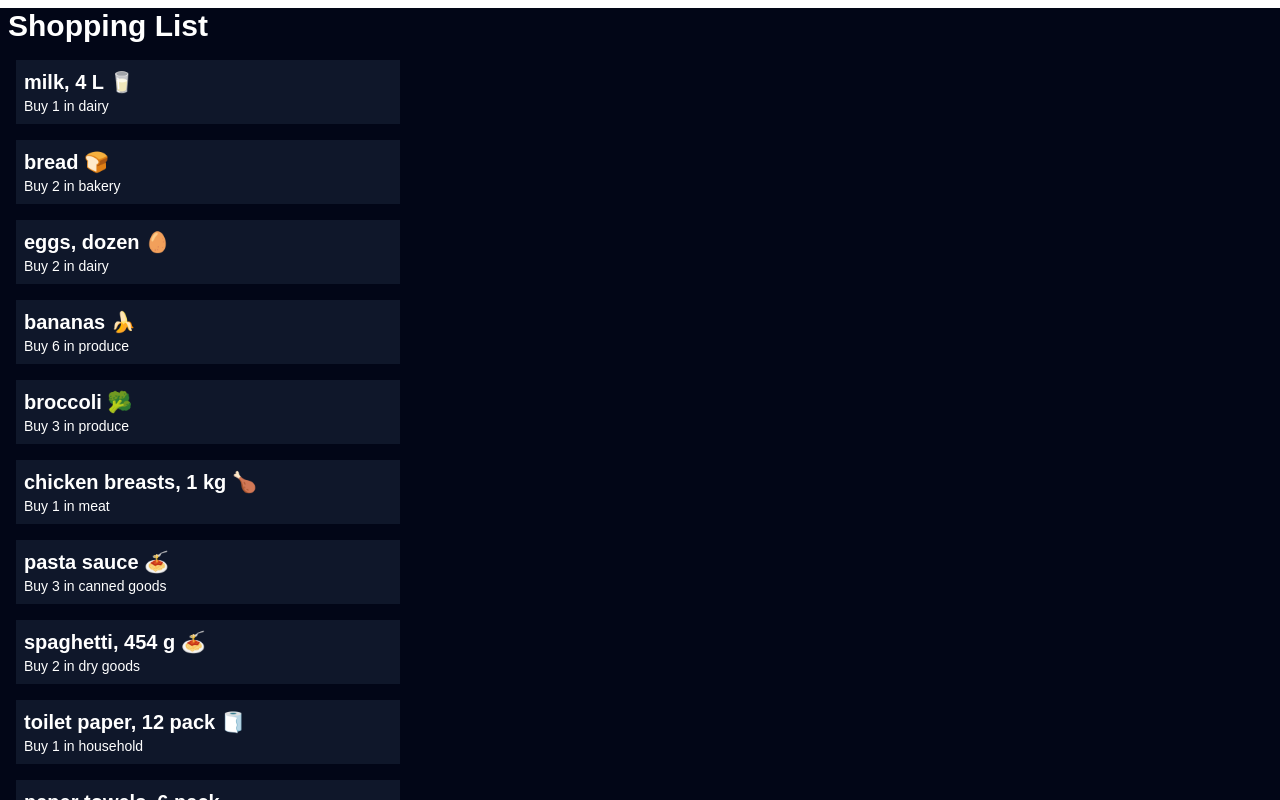
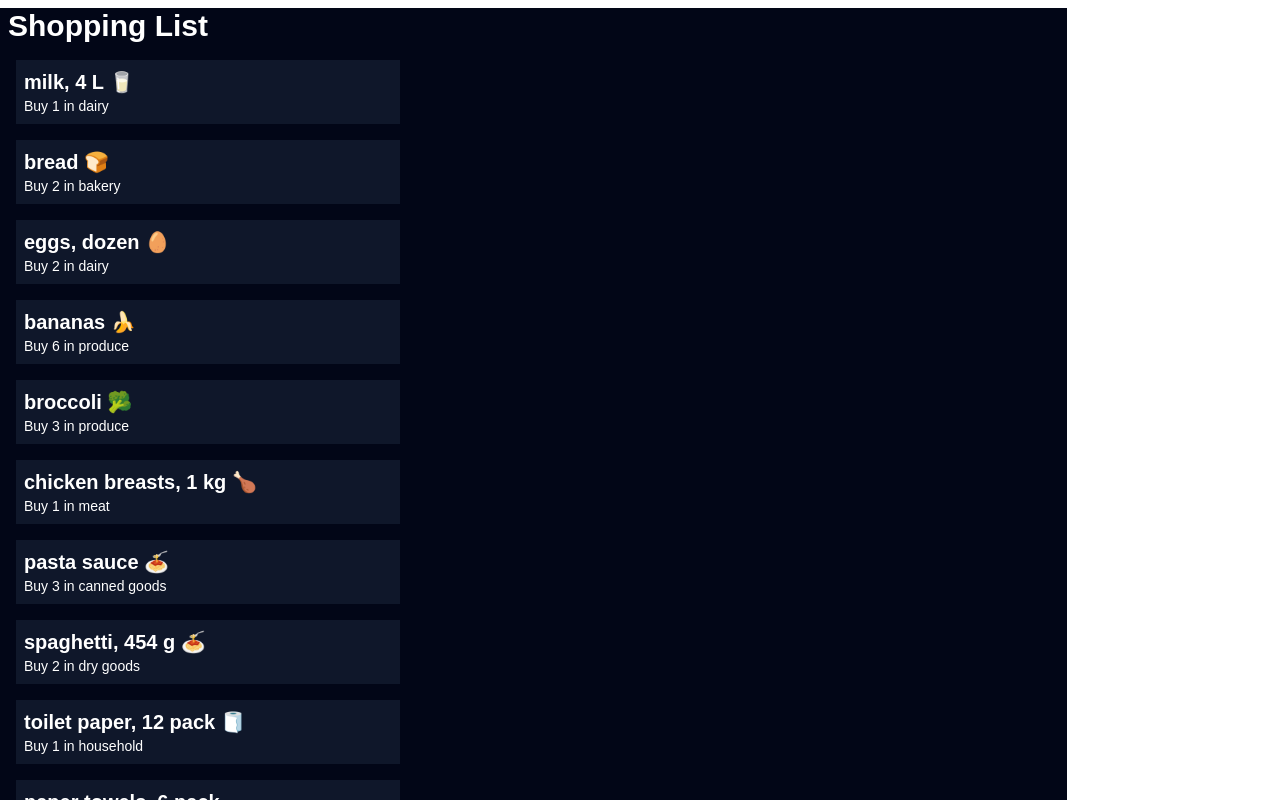
Before and after one commit to Florawang43/cprg306-assignments, a Next.js app: page /week-3 in a window 1280 px wide. Shown: the top 800 px of the page. Built offline with nearby package versions, Linux system fonts and the light colour scheme.

Commit message:
fix: fix

```diff
--- a/app/page.js
+++ b/app/page.js
@@ -18,7 +18,7 @@ export default function Home() {
     { weekname: "week-12 Assignment", weekLink: "/week-12" },
   ];
   return (
-    <main className="flex min-h-screen flex-col items-center justify-between p-24 bg-slate-950">
+    <main className="flex  min-h-screen flex-col items-center justify-between p-24 bg-slate-950">
       <div className="z-10 max-w-5xl w-full items-center justify-between text-sm text-white">
         <h1 className="text-4xl font-bold mb-5  text-white">
           CPRG 306: Web Development 2 - Assignments
--- a/app/week-3/page.js
+++ b/app/week-3/page.js
@@ -3,9 +3,11 @@ import ItemList from "./item-list";
 
 function Page() {
   return (
-    <div className="bg-slate-950 text-white">
-      <h1 className="text-3xl font-bold m-2">Shopping List</h1>
-      <ItemList />
+    <div className="bg-slate-950 text-white w-5/6">
+      <div>
+        <h1 className="text-3xl font-bold m-2">Shopping List</h1>
+        <ItemList />
+      </div>
     </div>
   );
 }
```
